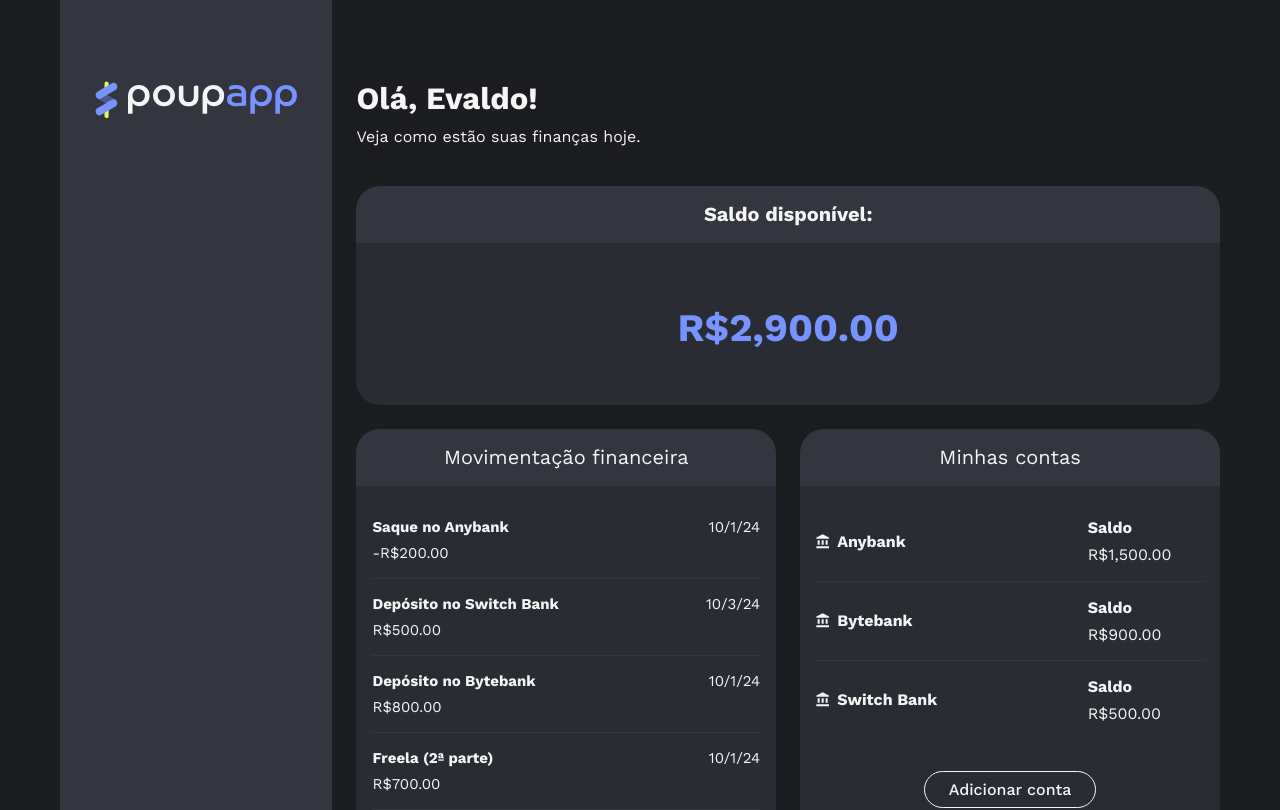
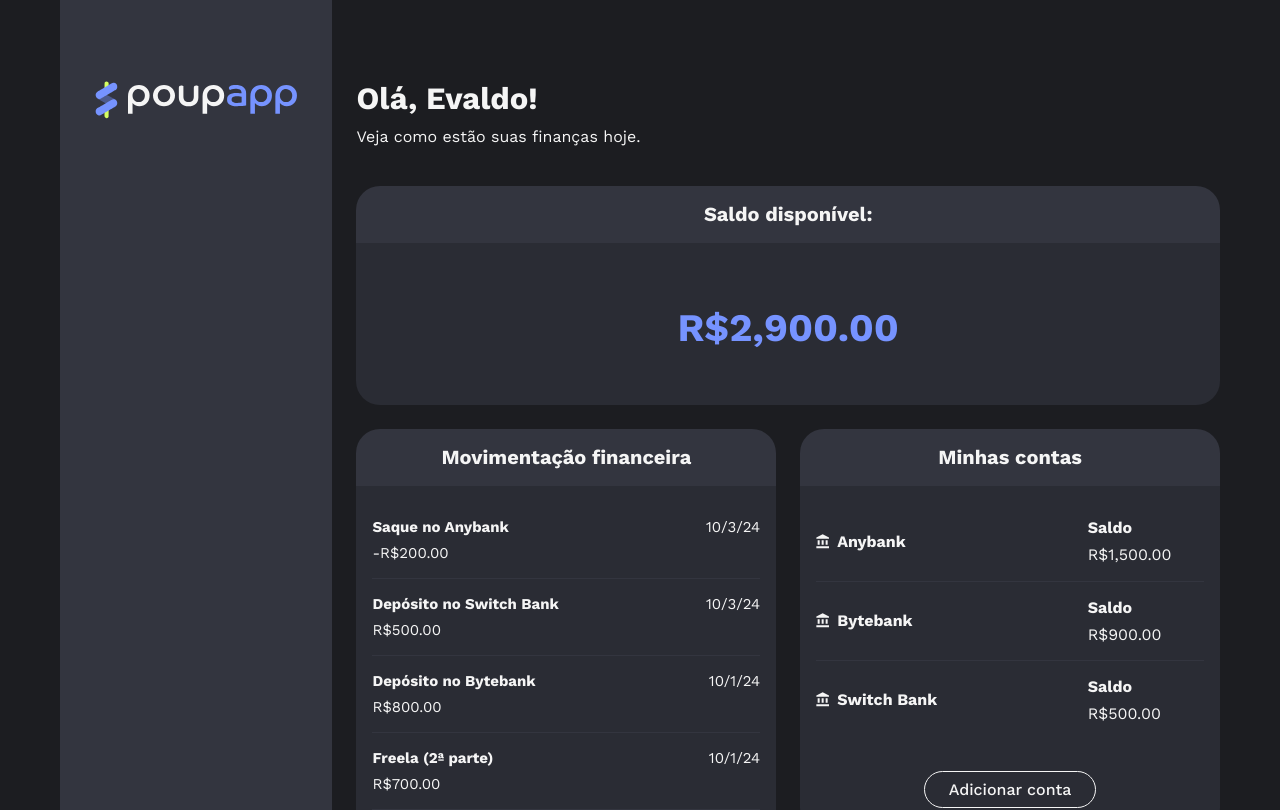
Before and after one commit to antonio-evaldo/4457-angular-19-curso-3-projeto, an Angular app: page / in a window 1280 px wide. Shown: the top 810 px of the page. Built offline with nearby package versions, Linux system fonts and the light colour scheme.

Commit message:
fix: ajusta CSS do título dos cards + ajusta data de transação

```diff
--- a/src/app/componentes/area-financeira/area-financeira.component.ts
+++ b/src/app/componentes/area-financeira/area-financeira.component.ts
@@ -18,7 +18,7 @@ export class AreaFinanceiraComponent {
       nome: 'Saque no Anybank',
       tipo: TipoTransacao.SAQUE,
       valor: 200,
-      data: new Date('2024-10-01T00:00'),
+      data: new Date('2024-10-03T00:00'),
       conta: 'Anybank'
     },
     {
--- a/src/app/componentes/area-financeira/contas/contas.component.css
+++ b/src/app/componentes/area-financeira/contas/contas.component.css
@@ -3,10 +3,7 @@
   background: var(--cabecalho-componentes);
   padding: 1rem 0.5rem;
   text-align: center;
-}
-
-.titulo {
-  font-weight: 400;
+  font-weight: 700;
 }
 
 .corpo-card {
--- a/src/app/componentes/area-financeira/contas/contas.component.html
+++ b/src/app/componentes/area-financeira/contas/contas.component.html
@@ -1,6 +1,6 @@
 <section class="contas-card">
   <div class="titulo-wrapper">
-    <h2 class="titulo texto-lg">Minhas contas</h2>
+    <h2 class="texto-lg">Minhas contas</h2>
   </div>
 
   <div class="corpo-card">
--- a/src/app/componentes/area-financeira/saldo/saldo.component.css
+++ b/src/app/componentes/area-financeira/saldo/saldo.component.css
@@ -3,9 +3,6 @@
   background: var(--cabecalho-componentes);
   padding: 1rem 0.5rem;
   text-align: center;
-}
-
-.titulo {
   font-weight: 700;
 }
 
--- a/src/app/componentes/area-financeira/saldo/saldo.component.html
+++ b/src/app/componentes/area-financeira/saldo/saldo.component.html
@@ -1,6 +1,6 @@
 <section class="saldo-card">
   <div class="titulo-wrapper">
-    <h2 class="titulo texto-lg">Saldo disponível:</h2>
+    <h2 class="texto-lg">Saldo disponível:</h2>
   </div>
 
   <div class="corpo-card">
--- a/src/app/componentes/area-financeira/transacoes/transacoes.component.css
+++ b/src/app/componentes/area-financeira/transacoes/transacoes.component.css
@@ -3,10 +3,7 @@
   background: var(--cabecalho-componentes);
   padding: 1rem 0.5rem;
   text-align: center;
-}
-
-.titulo {
-  font-weight: 400;
+  font-weight: 700;
 }
 
 .corpo-card {
--- a/src/app/componentes/area-financeira/transacoes/transacoes.component.html
+++ b/src/app/componentes/area-financeira/transacoes/transacoes.component.html
@@ -1,6 +1,6 @@
 <section class="transacoes-card">
   <div class="titulo-wrapper">
-    <h2 class="titulo texto-lg">Movimentação financeira</h2>
+    <h2 class="texto-lg">Movimentação financeira</h2>
   </div>
 
   <div class="corpo-card">
```
